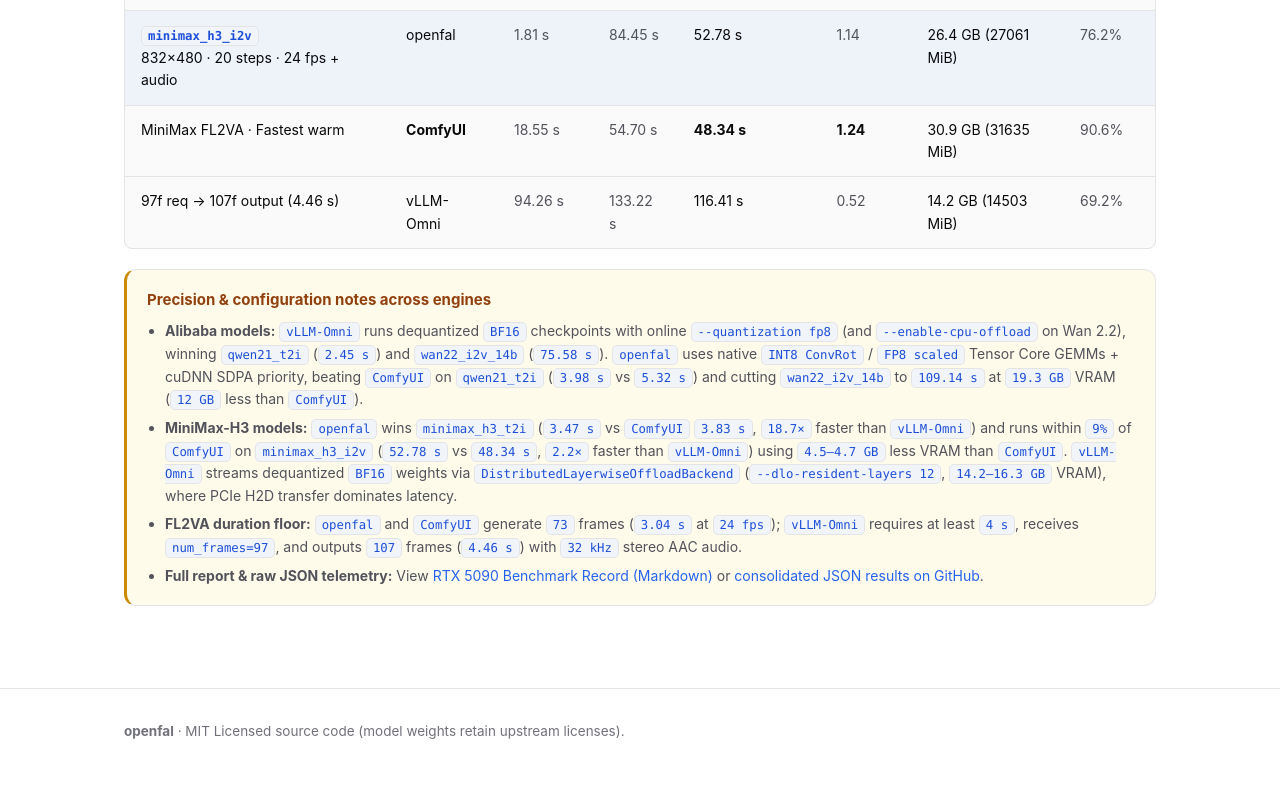
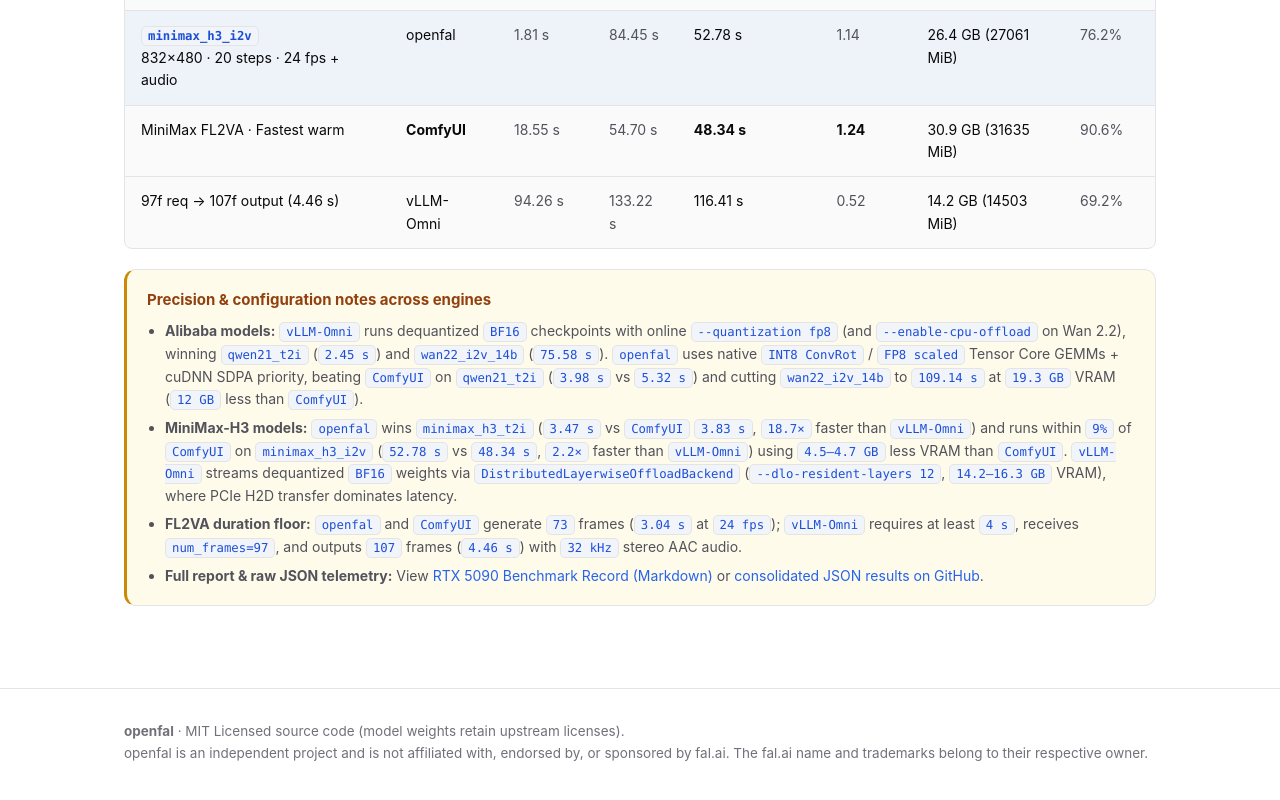
Before and after one commit to esokullu/openfal, a plain HTML site: page docs/index.html in a window 1280 px wide. Shown: the part 5179-5979 px from the top of the page. Drawn offline with Linux system fonts and the light colour scheme.

Commit message:
Clarify independence from fal.ai

```diff
--- a/docs/index.html
+++ b/docs/index.html
@@ -1094,7 +1094,10 @@ result = openfal.<span class="tok-fn">subscribe</span>(
 
   <footer>
     <div class="container footer-inner">
-      <div><strong>openfal</strong> · MIT Licensed source code (model weights retain upstream licenses).</div>
+      <div>
+        <div><strong>openfal</strong> · MIT Licensed source code (model weights retain upstream licenses).</div>
+        <div>openfal is an independent project and is not affiliated with, endorsed by, or sponsored by fal.ai. The fal.ai name and trademarks belong to their respective owner.</div>
+      </div>
     </div>
   </footer>
 
```
